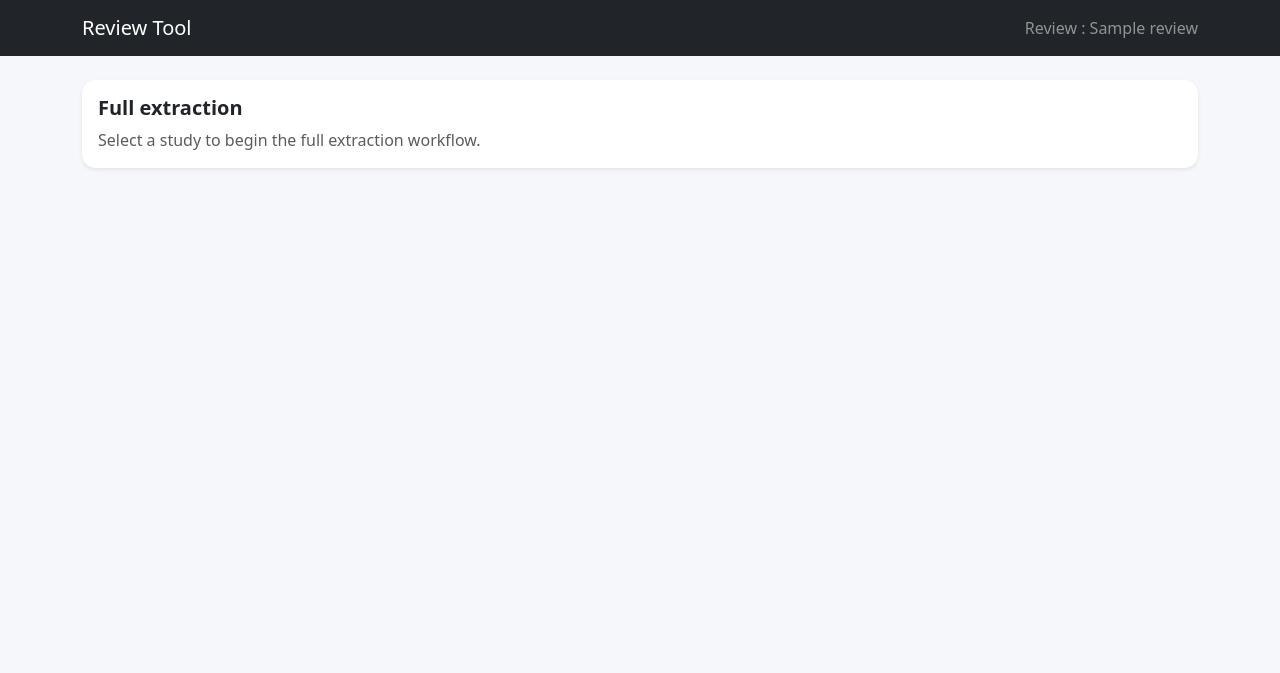
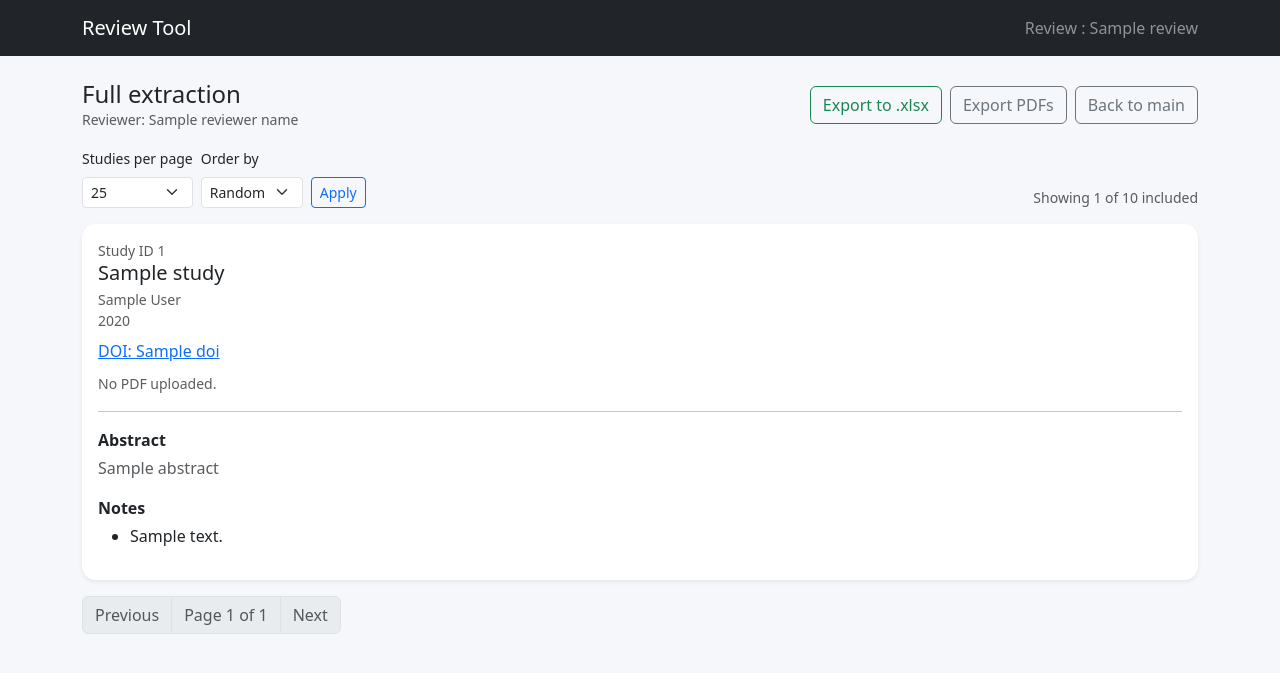
Before and after one commit to DiegoJSN/syst_rev_tool, a Flask app: template templates/full_extraction.html in a window 1280 px wide. Shown: the top 673 px of the page. Run offline with Flask 3, Linux system fonts and the light colour scheme; the template is opened without the code that fills it: most values are stand-ins (such as "Sample title", 1, 10 or a date in 2020); some libraries are stand-ins or nearby versions.

Commit message:
Add delete PDF action to extraction cards

```diff
--- a/app.py
+++ b/app.py
@@ -1430,7 +1430,47 @@ def create_app() -> Flask:
         if not review:
             abort(404)
 
-        return render_template("full_extraction.html", review=review)
+        try:
+            _, reviewer_name = require_login(review_id)
+        except PermissionError as e:
+            flash(str(e), "error")
+            return redirect(url_for("review_main", review_id=review_id))
+
+        per_page, page, sort = parse_pagination_args()
+
+        total = db.execute(
+            """
+            SELECT COUNT(*) AS c FROM studies
+            WHERE id_review = %s AND second_screening_included = 'yes';
+            """,
+            (review_id,),
+        ).fetchone()["c"]
+        page, total_pages = clamp_page(page, total, per_page)
+        offset = (page - 1) * per_page
+
+        studies = db.execute(
+            """
+            SELECT * FROM studies
+            WHERE id_review = %s AND second_screening_included = 'yes'
+            ORDER BY """
+            + sort_clause(sort)
+            + """
+            LIMIT %s OFFSET %s;
+            """,
+            (review_id, per_page, offset),
+        ).fetchall()
+
+        return render_template(
+            "full_extraction.html",
+            review=review,
+            studies=studies,
+            reviewer_name=reviewer_name,
+            page=page,
+            per_page=per_page,
+            sort=sort,
+            total=total,
+            total_pages=total_pages,
+        )
 
     @app.route("/review/<int:review_id>/export_studies.xlsx")
     def export_studies_xlsx(review_id: int):
--- a/templates/full_extraction.html
+++ b/templates/full_extraction.html
@@ -1,14 +1,130 @@
 {% extends "base.html" %}
+{% block content %}
+<div class="d-flex justify-content-between align-items-center flex-wrap gap-2 mb-3">
+  <div>
+    <h4 class="mb-0">Full extraction</h4>
+    <div class="text-muted small">Reviewer: {{ reviewer_name }}</div>
+  </div>
+  <div class="d-flex flex-wrap gap-2">
+    <a class="btn btn-outline-success" href="{{ url_for('export_second_screening_xlsx', review_id=review.id) }}">
+      Export to .xlsx
+    </a>
+    <a class="btn btn-outline-secondary" href="{{ url_for('export_second_screening_pdfs', review_id=review.id) }}">
+      Export PDFs
+    </a>
+    <a class="btn btn-outline-secondary" href="{{ url_for('review_main', review_id=review.id) }}">Back to main</a>
+  </div>
+</div>
 
-{% block content %}
+<form method="get" class="row g-2 align-items-end mb-3">
+  <input type="hidden" name="page" value="1">
+  <div class="col-auto">
+    <label class="form-label small">Studies per page</label>
+    <select class="form-select form-select-sm" name="per_page">
+      <option value="25" {% if per_page == 25 %}selected{% endif %}>25</option>
+      <option value="50" {% if per_page == 50 %}selected{% endif %}>50</option>
+      <option value="100" {% if per_page == 100 %}selected{% endif %}>100</option>
+    </select>
+  </div>
+  <div class="col-auto">
+    <label class="form-label small">Order by</label>
+    <select class="form-select form-select-sm" name="sort">
+      <option value="random" {% if sort == "random" %}selected{% endif %}>Random</option>
+      <option value="id" {% if sort == "id" %}selected{% endif %}>Study ID</option>
+      <option value="authors" {% if sort == "authors" %}selected{% endif %}>Authors</option>
+      <option value="title" {% if sort == "title" %}selected{% endif %}>Title</option>
+    </select>
+  </div>
+  <div class="col-auto">
+    <button class="btn btn-outline-primary btn-sm" type="submit">Apply</button>
+  </div>
+  <div class="col-auto ms-auto">
+    <div class="text-muted small">Showing {{ studies|length }} of {{ total }} included</div>
+  </div>
+</form>
+
+{% if not studies %}
+  <div class="alert alert-info">No studies available for extraction yet.</div>
+{% else %}
   <div class="row g-3">
-    <div class="col-12">
-      <div class="card shadow-sm">
-        <div class="card-body">
-          <h5 class="card-title">Full extraction</h5>
-          <p class="card-text text-muted mb-0">Select a study to begin the full extraction workflow.</p>
+    {% for study in studies %}
+      <div class="col-12">
+        <div class="card shadow-sm" id="study-{{ study.id }}">
+          <div class="card-body">
+            <div class="small text-muted">Study ID {{ study.id }}</div>
+            <h5 class="mb-1">{{ study.title or "Untitled" }}</h5>
+            <div class="small text-muted">{{ study.authors }}</div>
+            {% if study.year %}
+              <div class="small text-muted">{{ study.year }}</div>
+            {% endif %}
+            {% if study.doi %}
+              <div class="mt-2">
+                <a href="{{ doi_url(study.doi) }}" target="_blank" rel="noopener">DOI: {{ study.doi }}</a>
+              </div>
+            {% endif %}
+            <div class="mt-2">
+              {% if study.file_name %}
+                <div class="d-inline-flex flex-wrap gap-2 align-items-center">
+                  <a class="btn btn-outline-secondary btn-sm" href="{{ url_for('read_full_text', review_id=review.id, study_id=study.id) }}" target="_blank" rel="noopener">Read full text</a>
+                  <form method="post" action="{{ url_for('delete_full_text', review_id=review.id, study_id=study.id) }}" class="d-inline">
+                    <input type="hidden" name="page" value="{{ page }}">
+                    <input type="hidden" name="per_page" value="{{ per_page }}">
+                    <input type="hidden" name="sort" value="{{ sort }}">
+                    <button class="btn btn-outline-danger btn-sm" type="submit" onclick="return confirm('Remove the uploaded PDF for this study?')">Delete PDF</button>
+                  </form>
+                </div>
+              {% else %}
+                <span class="text-muted small">No PDF uploaded.</span>
+              {% endif %}
+            </div>
+
+            <hr>
+            <div class="mb-3">
+              <div class="fw-semibold mb-1">Abstract</div>
+              <div class="text-muted" style="white-space: pre-wrap;">{{ study.abstract or "" }}</div>
+            </div>
+
+            <div class="mb-3">
+              <div class="fw-semibold mb-1">Notes</div>
+              {% if study.second_screening_notes %}
+                <ul class="mb-0">
+                  {% for note in study.second_screening_notes.split(";$]") %}
+                    {% if note|trim %}
+                      <li>{{ note|trim }}</li>
+                    {% endif %}
+                  {% endfor %}
+                </ul>
+              {% else %}
+                <div class="text-muted small">No notes yet.</div>
+              {% endif %}
+            </div>
+
+          </div>
         </div>
       </div>
-    </div>
+    {% endfor %}
   </div>
+
+  <nav aria-label="Full extraction pages" class="mt-3">
+    <ul class="pagination">
+      <li class="page-item {% if page <= 1 %}disabled{% endif %}">
+        {% if page <= 1 %}
+          <span class="page-link">Previous</span>
+        {% else %}
+          <a class="page-link" href="{{ url_for('full_extraction', review_id=review.id, page=page-1, per_page=per_page, sort=sort) }}">Previous</a>
+        {% endif %}
+      </li>
+      <li class="page-item disabled">
+        <span class="page-link">Page {{ page }} of {{ total_pages }}</span>
+      </li>
+      <li class="page-item {% if page >= total_pages %}disabled{% endif %}">
+        {% if page >= total_pages %}
+          <span class="page-link">Next</span>
+        {% else %}
+          <a class="page-link" href="{{ url_for('full_extraction', review_id=review.id, page=page+1, per_page=per_page, sort=sort) }}">Next</a>
+        {% endif %}
+      </li>
+    </ul>
+  </nav>
+{% endif %}
 {% endblock %}
--- a/templates/review_main.html
+++ b/templates/review_main.html
@@ -233,7 +233,7 @@
             </div>
 
             <div class="d-flex flex-wrap gap-2 mt-3">
-              <a class="btn btn-primary" href="{{ url_for('full_extraction', review_id=review.id) }}">Continue</a>
+              <a class="btn btn-primary" href="{{ url_for('full_extraction', review_id=review.id) }}">See studies</a>
               <a class="btn btn-outline-success" href="{{ url_for('export_second_screening_xlsx', review_id=review.id) }}">
                 Export to .xlsx
               </a>
```
